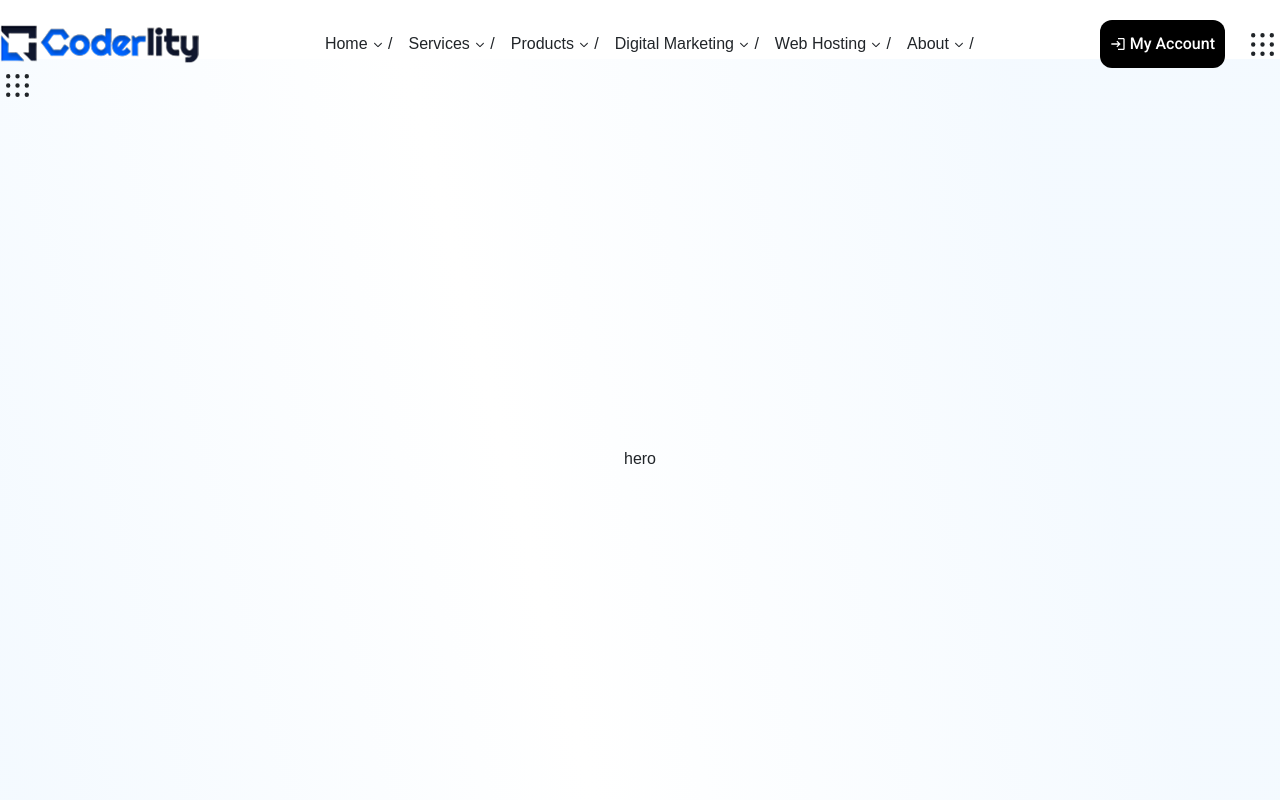
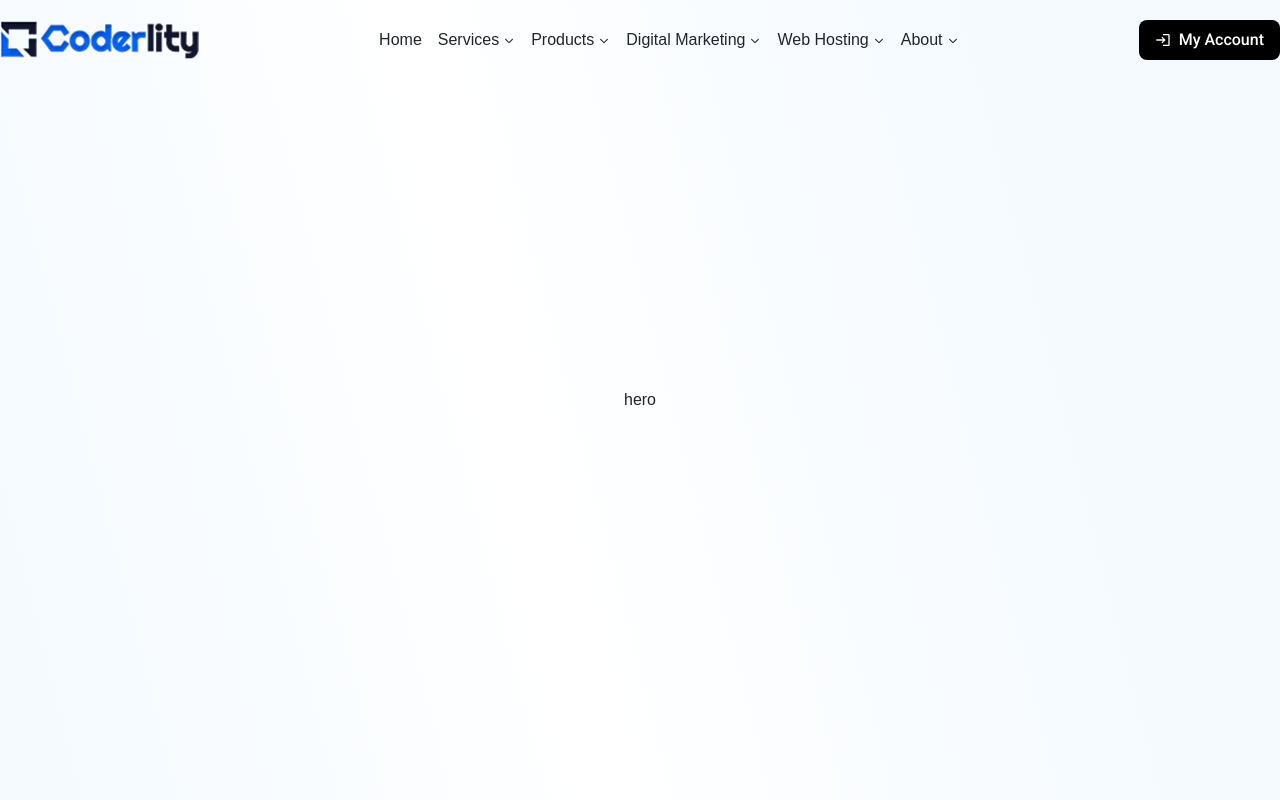
Before and after one commit to RafsanHasanKhan/coderlity-client-final, a React (Vite) app: page / in a window 1280 px wide. Shown: the top 800 px of the page. Built offline with nearby package versions, Linux system fonts and the light colour scheme; a small style sheet from the web is missing.

Commit message:
added toggle button

```diff
--- a/src/components/Navbar/Navbar.css
+++ b/src/components/Navbar/Navbar.css
@@ -1,20 +1,3 @@
-/* .mega-menu {
-  position: relative;
-  display: flex;
-  align-items: center;
-
-} */
-
-/* .menu {
-  list-style: none;
-  display: flex;
-  align-items: center;
-  gap: 20px;
-  padding: 0px;
-  margin: 0px;
-
-} */
-
 .menu li {
   cursor: pointer;
 }
@@ -41,7 +24,6 @@
   position: absolute;
   top: 0;
   left: 30%; /* right side of parent submenu */
-  /* background: #bbb; */
   list-style: none;
   padding: 10px 0;
   width: 400px; /* optional width for nested */
@@ -58,25 +40,14 @@
 
 .submenu li,
 .nested-submenu li {
-
   padding: 8px 20px;
   cursor: pointer;
-  /* Frame 1618873384 */
-
-  /* Auto layout */
   display: flex;
   gap:10px;
-
   align-items: center;
-  /* padding: 12px 16px 12px 12px; */
-  /* gap: 10px; */
-
   width: 100%;
   height: 70px;
-
   border-radius: 12px;
-
-  /* Inside auto layout */
   flex: none;
   order: 0;
   align-self: stretch;
@@ -89,10 +60,59 @@
   width: 304px;
   height: 70px;
   border-radius: 12px;
-
-  /* Inside auto layout */
   flex: none;
   order: 0;
   align-self: stretch;
   flex-grow: 0;
 }
+
+/* ================= MOBILE RESPONSIVE ================== */
+/* 🔶 Added mobile responsive (hidden menu desktop, toggle on mobile) */
+@media (max-width: 991px) { /* 🔶 mobile & tablet breakpoint */
+
+  /* Hide mega menu by default */
+  .menu {
+    display: none; /* 🔶 initially hidden on mobile */
+    flex-direction: column;
+    position: absolute;
+    top: 70px;
+    background: #fff;
+    width: 100%;
+    border-radius: 12px;
+    padding: 15px 0;
+    z-index: 999;
+    box-shadow: 0 4px 20px rgba(0,0,0,0.1);
+  }
+
+  /* Show menu when active */
+  .menu.active {
+    display: flex; /* 🔶 toggle via menuOpen state */
+  }
+
+  .menu li {
+    width: 100%;
+    padding: 12px 20px;
+  }
+
+  .submenu, .nested-submenu {
+    position: static; /* 🔶 stack under parent */
+    transform: none;
+    width: 100%;
+    height: auto;
+    box-shadow: none;
+    border-radius: 8px;
+    display: none; /* 🔶 keep hidden until hover/click */
+  }
+
+  .menu li:hover > .submenu,
+  .submenu li:hover > .nested-submenu {
+    display: block;
+  }
+
+  /* Optional: smaller font/icons for small screens */
+  .submenu li img {
+    width: 22px;
+    height: 22px;
+  }
+}
+/* ================= END MOBILE RESPONSIVE ================== */
--- a/src/components/Navbar/Navbar.jsx
+++ b/src/components/Navbar/Navbar.jsx
@@ -6,14 +6,11 @@ import { MdLogin } from 'react-icons/md';
 import { PiDotsNineBold } from 'react-icons/pi';
 import { useState } from 'react';
 
-
 const Navbar = () => {
   const [menuOpen, setMenuOpen] = useState(false);
+
   const megaMenu = [
-    {
-      name: 'Home',
-      path: '/',
-    },
+    { name: 'Home', path: '/' },
     {
       name: 'Services',
       path: '/services',
@@ -112,36 +109,32 @@ const Navbar = () => {
         maxWidth: '1380px',
         margin: '0 auto',
         zIndex: 10,
-        padding: '20px 0px 20px 0px',
+        padding: '20px 0',
       }}
     >
       <div className="d-flex align-items-center justify-content-between">
-        {/* col-1 */}
+        {/* Logo */}
         <div>
-          <img src={logo} alt="" />
+          <img src={logo} alt="logo" />
         </div>
-        {/* col-2 */}
-        <nav className="position-relative d-flex align-items-center">
+
+        {/* Desktop Menu */}
+        <nav className="position-relative d-flex align-items-center d-none d-lg-block">
           <ul className="menu d-flex align-items-center gap-3 p-0 m-0 list-unstyled">
-            {megaMenu.map((item, idx) => {
-              return (
+            {megaMenu.map((item, idx) => (
               <li key={idx}>
                 {item.name}
+                {item.submenu && (
                   <IoIosArrowDown
-                    style={{
-                      width: '12px',
-                      height: '12px',
-                      margin: '0px 0px 0px 4px',
-                    }}
-                  />{' '}
-                  <span>/</span>
+                    style={{ width: '12px', height: '12px', marginLeft: '4px' }}
+                  />
+                )}
                 {item.submenu && (
                   <ul className="submenu">
                     {item.submenu.map((sub, subIdx) => (
                       <li key={subIdx}>
-                          <img src={sub.icon} alt="" />
+                        {sub.icon && <img src={sub.icon} alt="" />}
                         {sub.name}
-
                         {sub.submenu && (
                           <ul className="nested-submenu">
                             {sub.submenu.map((nested, nestedIdx) => (
@@ -154,39 +147,64 @@ const Navbar = () => {
                   </ul>
                 )}
               </li>
-              );
-            })}
+            ))}
           </ul>
         </nav>
-        {/* col-3 */}
-        <div style={{ display: 'flex', alignItems: 'center', gap: '20px' }}>
+
+        {/* Right Buttons */}
+        <div className="d-flex align-items-center gap-3">
           <button
+            className="d-flex align-items-center gap-2 fw-medium rounded-3 px-3 py-2"
             style={{
-              backgroundColor: '#000000',
-              padding: '12px 10px',
-              color: '#ffffff',
-              border: '0px',
-              fontWeight: '500',
               fontFamily: 'Roboto, sans-serif',
               fontSize: '16px',
-              display: 'flex',
-              alignItems: 'center',
-              gap: '4px',
-              borderRadius: '12px',
+              background: '#000',
+              color: '#fff',
+              border: 0,
             }}
           >
-            <MdLogin />
-            My Account
+            <MdLogin /> My Account
           </button>
-          <PiDotsNineBold style={{ height: '35px', width: '35px' }} />
-        </div>
-      </div>
+
+          {/* Mobile Toggle Button */}
           <PiDotsNineBold
+            className="menu-toggle-icon d-lg-none"
             style={{ height: '35px', width: '35px', cursor: 'pointer' }}
             onClick={() => setMenuOpen(!menuOpen)}
           />
+        </div>
+      </div>
 
-      <ul className={`menu ${menuOpen ? 'active' : ''}`}></ul>
+      {/* Mobile Menu */}
+      <ul className={`menu ${menuOpen ? 'active' : ''} d-lg-none`}>
+        {megaMenu.map((item, idx) => (
+          <li key={idx}>
+            {item.name}
+            {item.submenu && (
+              <IoIosArrowDown
+                style={{ width: '12px', height: '12px', marginLeft: '4px' }}
+              />
+            )}
+            {item.submenu && (
+              <ul className="submenu">
+                {item.submenu.map((sub, subIdx) => (
+                  <li key={subIdx}>
+                    {sub.icon && <img src={sub.icon} alt="" />}
+                    {sub.name}
+                    {sub.submenu && (
+                      <ul className="nested-submenu">
+                        {sub.submenu.map((nested, nestedIdx) => (
+                          <li key={nestedIdx}>{nested.name}</li>
+                        ))}
+                      </ul>
+                    )}
+                  </li>
+                ))}
+              </ul>
+            )}
+          </li>
+        ))}
+      </ul>
     </div>
   );
 };
```
Lines whose indentation alone changed are shown as unchanged.
